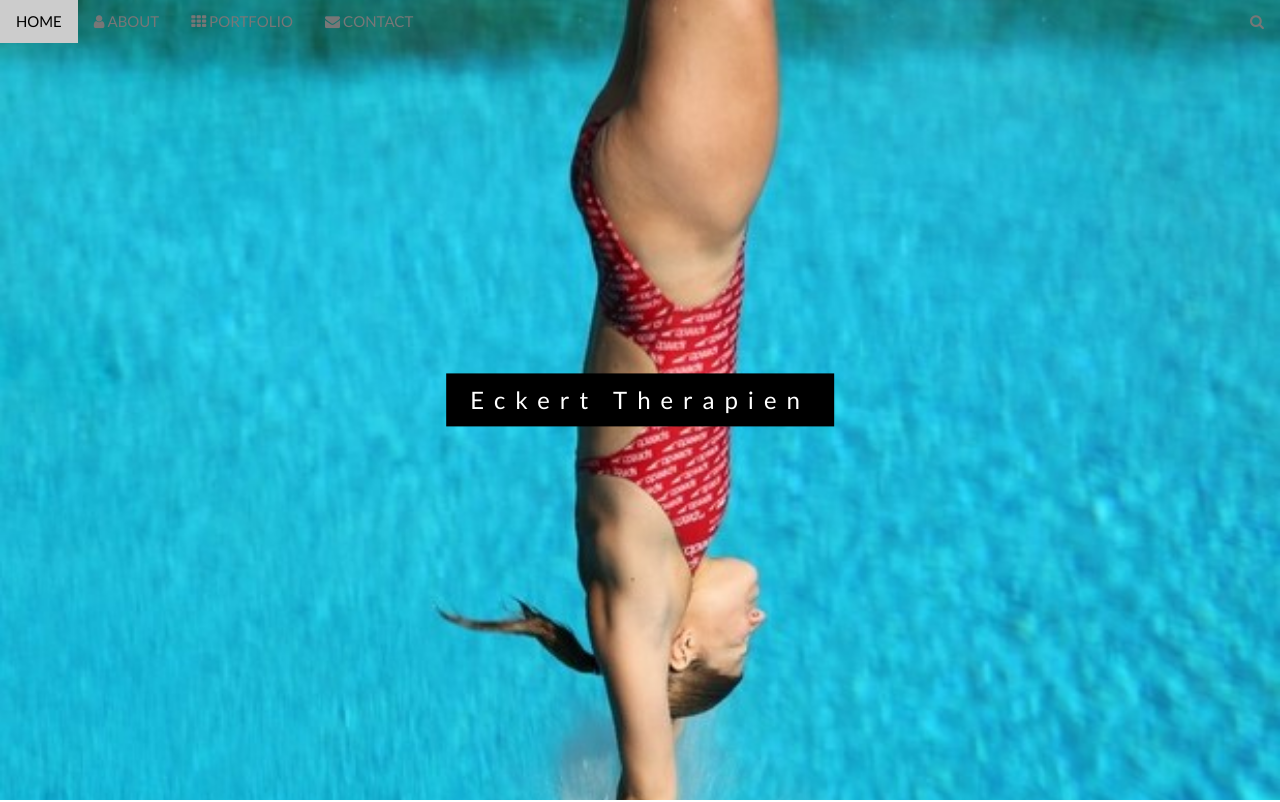
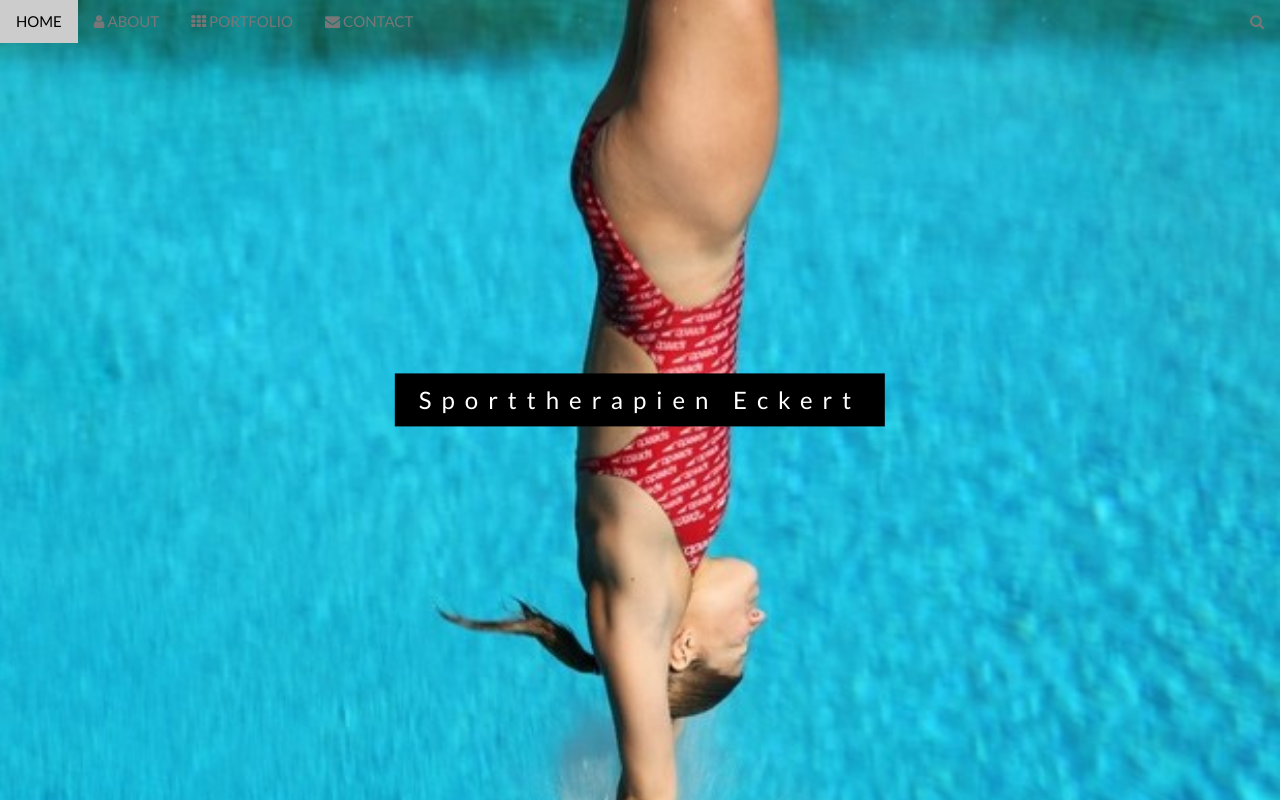
Before and after one commit to sibylleeckert/sibylleeckert.github.io, a plain HTML site: page index.html in a window 1280 px wide. Shown: the top 802 px of the page. Drawn offline with nearby package versions, Linux system fonts and the light colour scheme; some packages are replaced by stand-ins of ours.

Commit message:
Change title.

```diff
--- a/index.html
+++ b/index.html
@@ -79,7 +79,7 @@ body, html {
 <!-- First Parallax Image with Logo Text -->
 <div class="bgimg-1 w3-display-container" id="home">
   <div class="w3-display-middle" style="white-space:nowrap;">
-    <span class="w3-center w3-padding-large w3-black w3-xlarge w3-wide w3-animate-opacity">Eckert<span class="w3-hide-small"> Therapien</span>
+    <span class="w3-center w3-padding-large w3-black w3-xlarge w3-wide w3-animate-opacity">Sporttherapien<span class="w3-hide-small"> Eckert</span>
   </div>
 </div>
 
```
